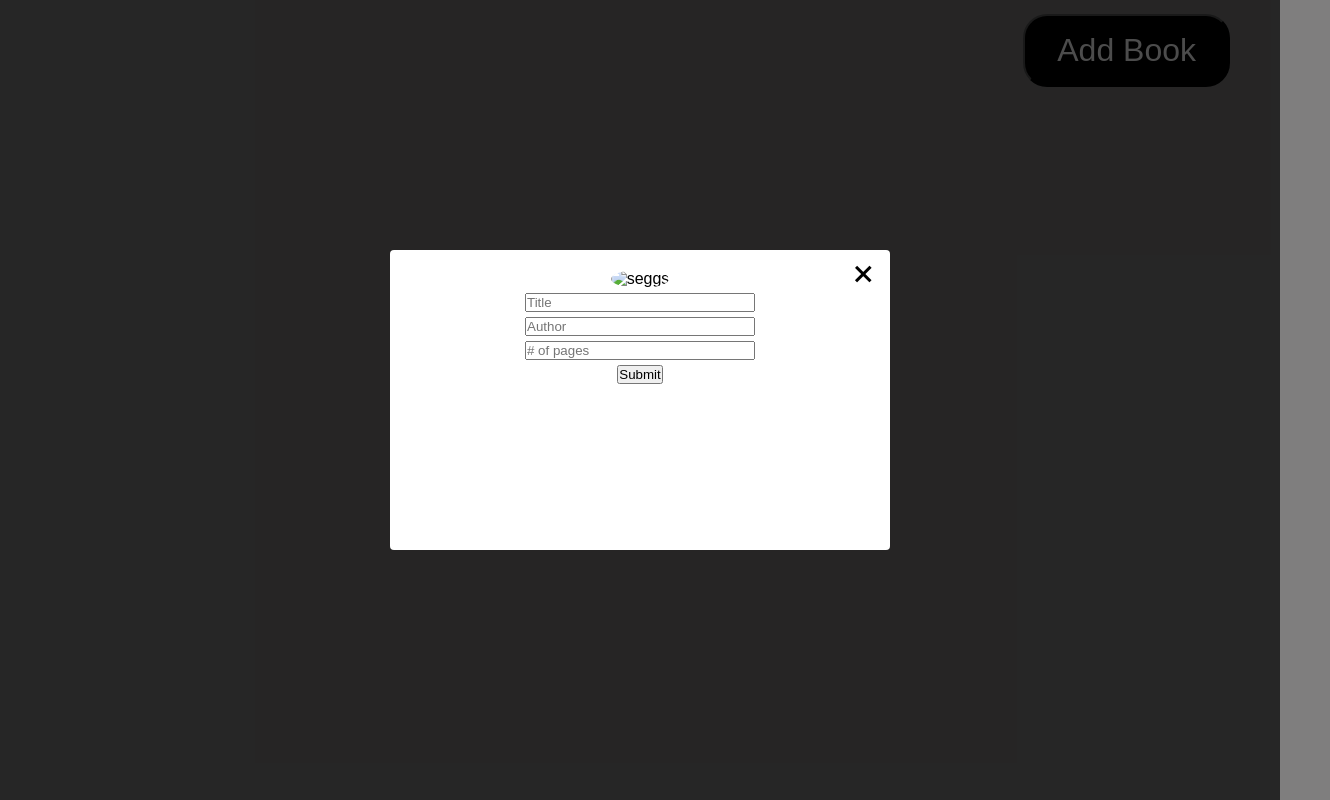
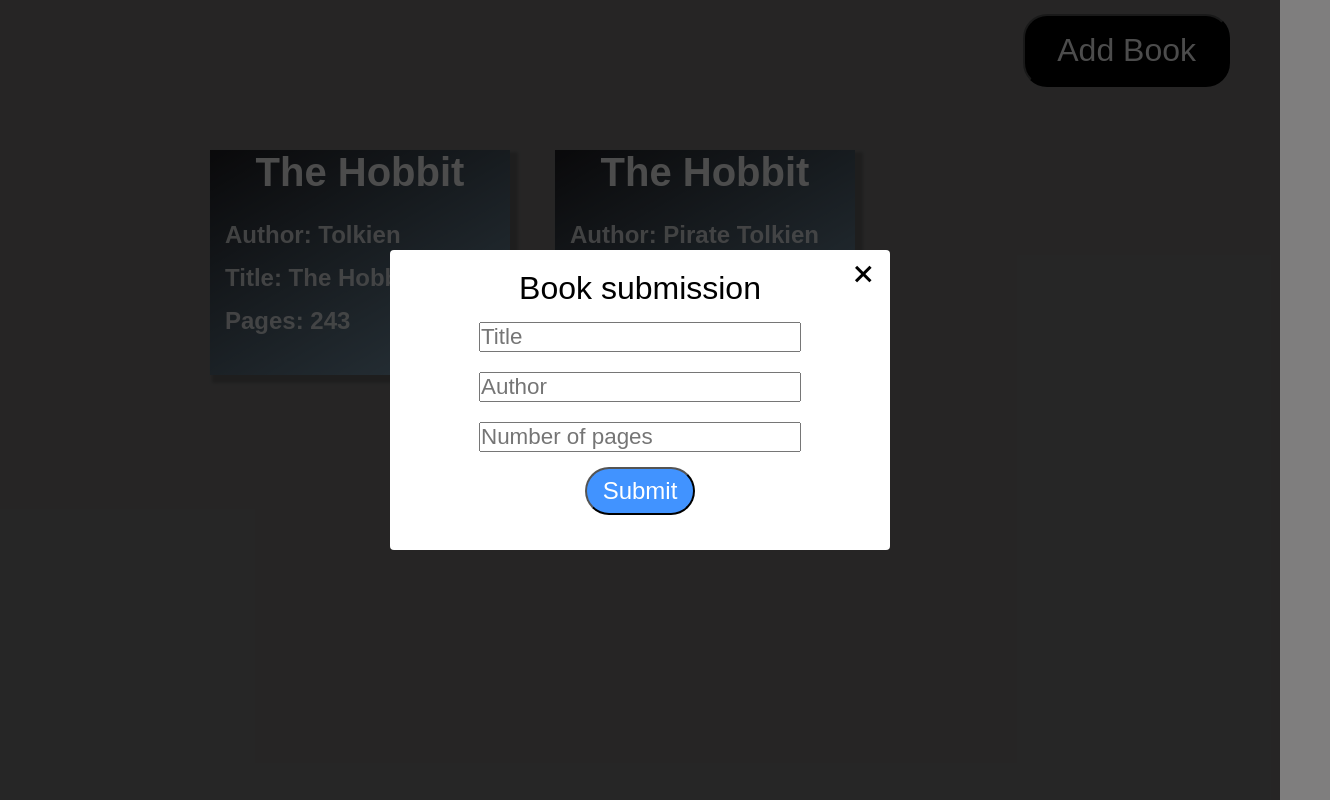
Before and after one commit to slowlane/Library, a plain HTML site: page index.html in a window 1280 px wide. Both pictures are taken after a click on the button "Add Book". Shown: the whole page, 1330 px wide, since content can reach past the window. Drawn offline with Linux system fonts and the light colour scheme.

Commit message:
Right path now?

```diff
--- a/css/styles.css
+++ b/css/styles.css
@@ -44,10 +44,12 @@ header button {
 .modal-content {
     width: 500px;
     height: 300px;
+    font-size: 2rem;
     background-color: white;
     border-radius: 4px;
     text-align: center;
     padding: 20px;
+    gap: 20px;
     position: relative;
 
 
@@ -58,10 +60,29 @@ header button {
     border-radius: 50%;
 }
 
+.modal-content form {
+    display: flex;
+    flex-direction: column;
+    gap: 10px;
+}
+
+.modal-content button {
+    padding: 8px 16px;
+
+    align-self: center;
+    background-color: rgb(65, 147, 255);
+    color: white;
+    border-radius: 24px;
+    font-size: 1.5rem;
+    justify-self: flex-end;
+    /* margin-right: 5%; */
+}
+
 input {
-    width: 50%;
+    width: 70%;
     display: block;
     margin: 5px auto;
+    font-size: 1.4rem;
 }
 
 .close {
@@ -98,7 +119,8 @@ input {
     flex-direction: column;
     width: 300px;
     height: 225px;
-    background-color: rgb(243, 214, 214);
+    /* background-color: rgb(243, 214, 214); */
+    background: linear-gradient(150deg, rgba(25, 24, 29, 0.932), rgb(136, 173, 197) 100%);
     /* padding: 5px; */
     gap: 15px;
     box-shadow: 5px 5px 3px 3px rgba(0, 0, 0, 0.2);
@@ -109,6 +131,7 @@ input {
     font-size: 1.5rem;
     font-weight: 600;
     margin-left: 5%;
+    color: rgba(255, 255, 255, 0.822);
 }
 
 .card h2 {
@@ -117,7 +140,10 @@ input {
     padding: 0;
     margin: 0;
     text-align: center;
-    background-color: rgb(255, 138, 42);
+    /* background-color: rgba(8, 4, 0, 0.822); */
+    /* background: linear-gradient(150deg, rgba(242, 238, 253, 0.671), rgb(3, 0, 0) 100%); */
+
+    color: white;
     font-size: 2.5rem;
     font-weight: 700;
     left: 50%;
--- a/index.html
+++ b/index.html
@@ -27,11 +27,12 @@
             <div class="close">
                 +
             </div>
-            <img src="./img/Skärmbild 2022-03-10 134523.png" alt="seggs" width="200px" height="auto">
+            <!-- <img src="./img/Skärmbild 2022-03-10 134523.png" alt="seggs" width="200px" height="auto"> -->
             <form id="form" action="">
+                <legend>Book submission</legend>
                 <input type="text" id="title" placeholder="Title" required>
                 <input type="text" id="author" placeholder="Author" required>
-                <input type="number" id="pages" placeholder="# of pages" required>
+                <input type="number" id="pages" placeholder="Number of pages" required>
                 <button type="submit">Submit</button>
             </form>
         </div>
--- a/script.js
+++ b/script.js
@@ -1,3 +1,4 @@
+//Library array
 let myLibrary = [];
 
 //Book constructor
@@ -48,6 +49,7 @@ function render(){
         bookCard.appendChild(title);
         bookCard.appendChild(author);
         bookCard.appendChild(pages);
+
         content.appendChild(bookCard);
 
     }
@@ -83,3 +85,12 @@ document.getElementById("form").addEventListener("submit", e => {
     document.querySelector(".bg-modal").style.display = "none";
 
 })
+
+
+//Add books for testing purposes
+let book1 = new Book("The Hobbit", "Tolkien", 243);
+let book2 = new Book("The Hobbit", "Pirate Tolkien", 321);
+
+myLibrary.push(book1, book2);
+
+render();
```
Also changed, not shown: img/Skärmbild 2022-03-10 134523.png (added).
